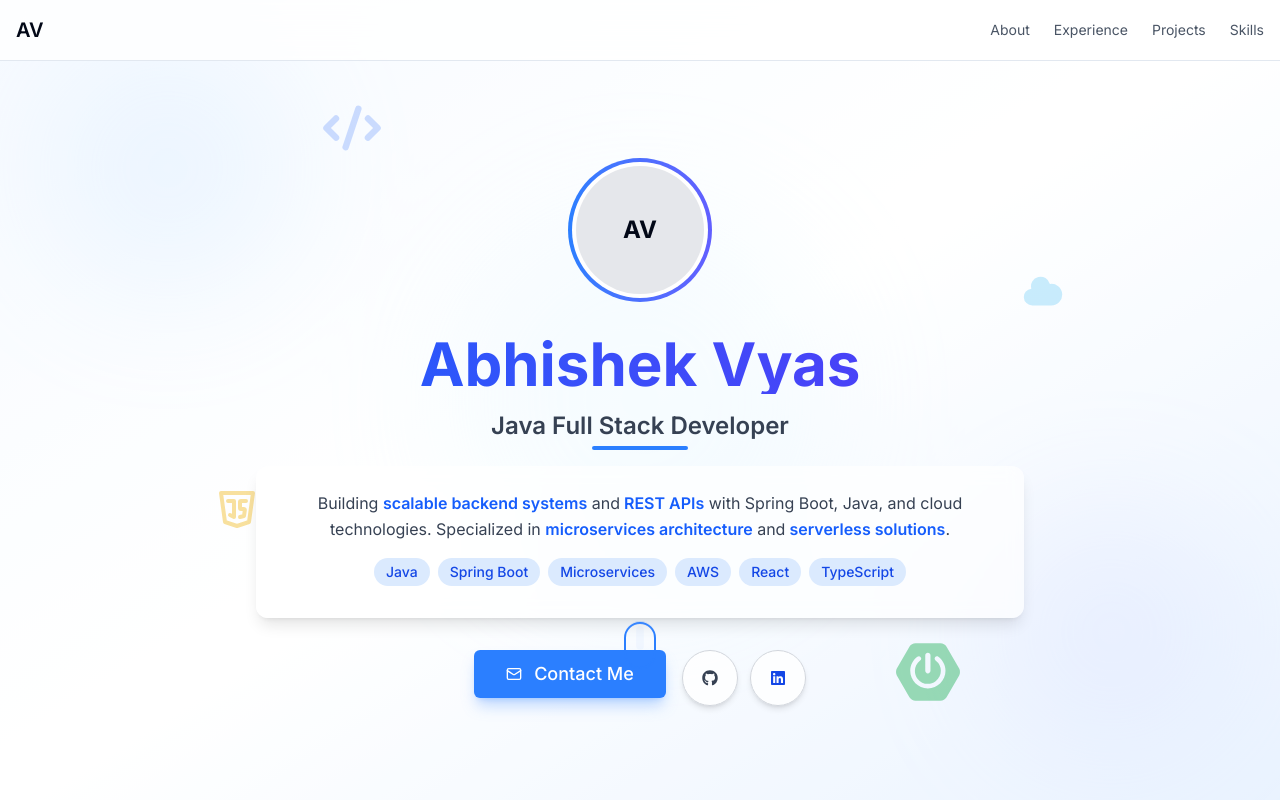
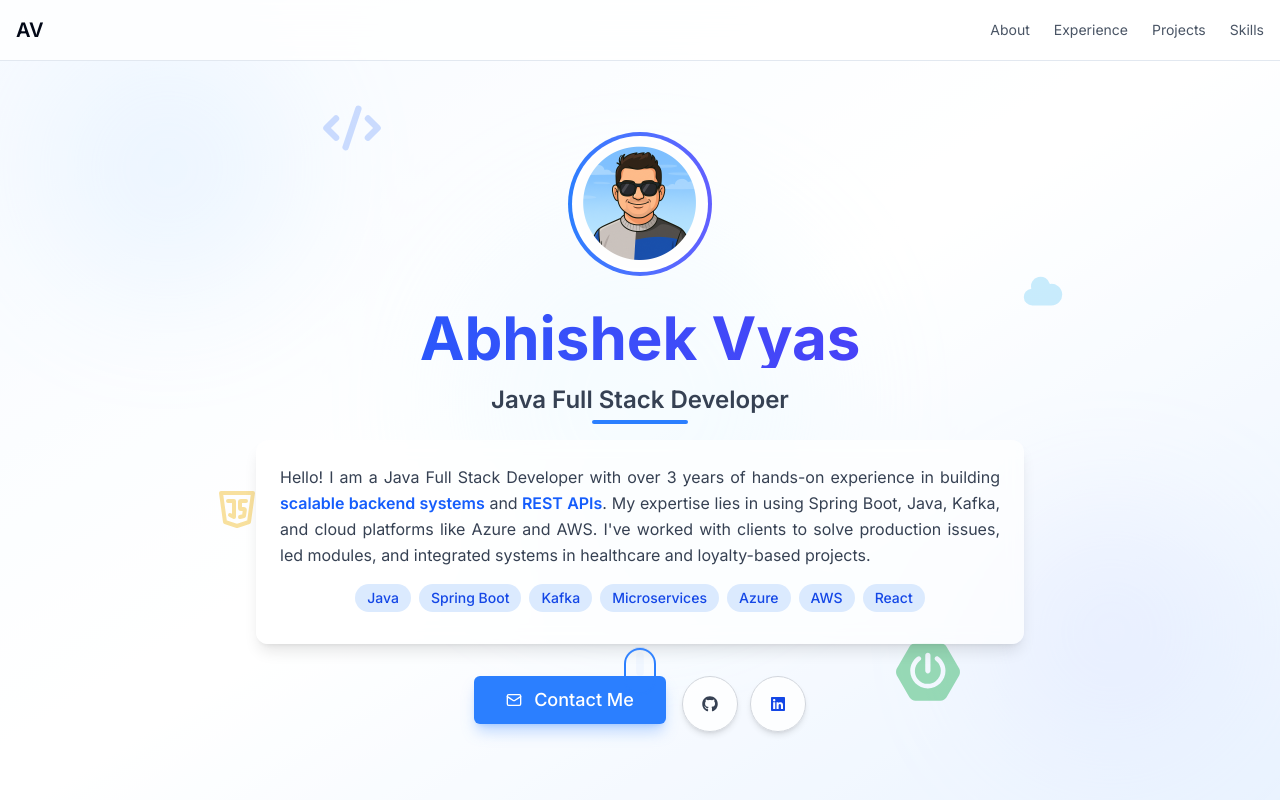
Before and after one commit to abhishek08vyas/portfolio, a Next.js app: page / in a window 1280 px wide. Shown: the top 800 px of the page. Built offline with nearby package versions, Linux system fonts and the light colour scheme.

Commit message:
updated hero

```diff
--- a/src/components/Hero.tsx
+++ b/src/components/Hero.tsx
@@ -4,6 +4,7 @@ import { HiCode, HiCloud } from "react-icons/hi";
 import { TbBrandJavascript } from "react-icons/tb";
 import { SiSpringboot } from "react-icons/si";
 import { Button } from "./ui/button";
+import Image from "next/image";
 
 export const Hero = () => {
   return (
@@ -41,11 +42,16 @@ export const Hero = () => {
           <div className="relative w-36 h-36 mx-auto mb-8">
             <div className="absolute inset-0 rounded-full bg-gradient-to-r from-blue-500 to-indigo-500 animate-spin-slow"></div>
             <div className="absolute inset-1 rounded-full bg-white"></div>
-            <div className="absolute inset-2 rounded-full bg-gray-200 overflow-hidden">
-              {/* Placeholder for profile image */}
-              <div className="w-full h-full bg-gradient-to-br from-primary/10 to-primary/30 flex items-center justify-center text-primary/40 text-2xl font-bold">
-                AV
-              </div>
+            <div className="absolute inset-2 rounded-full overflow-hidden">
+              {/* Placeholder image using Next.js Image component */}
+              <Image
+                src="/images/profile_photo.png"
+                alt="Abhishek Vyas Avatar"
+                width={144}
+                height={144}
+                className="w-full h-full object-cover"
+                priority
+              />
             </div>
           </div>
 
@@ -61,15 +67,15 @@ export const Hero = () => {
           </div>
 
           <div className="bg-white/70 backdrop-blur-sm p-6 rounded-xl shadow-lg mb-8">
-            <p className="text-gray-700 leading-relaxed mb-4">
-              Building <span className="font-semibold text-blue-600">scalable backend systems</span> and
-              <span className="font-semibold text-blue-600"> REST APIs</span> with Spring Boot, Java, and cloud technologies.
-              Specialized in <span className="font-semibold text-blue-600">microservices architecture</span> and
-              <span className="font-semibold text-blue-600"> serverless solutions</span>.
+            <p className="text-gray-700 leading-relaxed mb-4 text-justify">
+              Hello! I am a Java Full Stack Developer with over 3 years of hands-on experience in building
+              <span className="font-semibold text-blue-600"> scalable backend systems</span> and
+              <span className="font-semibold text-blue-600"> REST APIs</span>. My expertise lies in using Spring Boot, Java, Kafka, and cloud platforms like Azure and AWS.
+              I've worked with clients to solve production issues, led modules, and integrated systems in healthcare and loyalty-based projects.
             </p>
 
             <div className="flex flex-wrap justify-center gap-2 mb-2">
-              {["Java", "Spring Boot", "Microservices", "AWS", "React", "TypeScript"].map((skill) => (
+              {["Java", "Spring Boot", "Kafka", "Microservices", "Azure", "AWS", "React"].map((skill) => (
                 <span key={skill} className="px-3 py-1 bg-blue-100 text-blue-700 rounded-full text-sm font-medium">
                   {skill}
                 </span>
@@ -79,7 +85,7 @@ export const Hero = () => {
 
           {/* Call to Action Buttons */}
           <div className="flex flex-wrap gap-4 justify-center">
-            <a href="mailto:your-email@example.com" className="inline-flex group transform transition-transform hover:scale-105">
+            <a href="#contact" className="inline-flex group transform transition-transform hover:scale-105">
               <Button
                 className="bg-blue-500 hover:bg-blue-600 text-white font-medium rounded-md px-8 py-6 gap-3 flex items-center justify-center shadow-lg shadow-blue-500/30 transition-all duration-300 hover:shadow-blue-600/40"
               >
@@ -89,14 +95,14 @@ export const Hero = () => {
             </a>
 
             <div className="flex gap-3">
-              <a href="https://github.com/yourusername" target="_blank" rel="noopener noreferrer" className="transform transition-transform hover:scale-105">
+              <a href="#" aria-label="GitHub Profile" className="transform transition-transform hover:scale-105">
                 <Button variant="outline" className="gap-2 bg-white/80 hover:bg-white border-gray-300 shadow-md h-14 w-14 rounded-full p-0 flex items-center justify-center">
                   <FaGithub className="w-6 h-6 text-gray-700" />
                   <span className="sr-only">GitHub</span>
                 </Button>
               </a>
 
-              <a href="https://linkedin.com/in/yourusername" target="_blank" rel="noopener noreferrer" className="transform transition-transform hover:scale-105">
+              <a href="#" aria-label="LinkedIn Profile" className="transform transition-transform hover:scale-105">
                 <Button variant="outline" className="gap-2 bg-white/80 hover:bg-white border-gray-300 shadow-md h-14 w-14 rounded-full p-0 flex items-center justify-center">
                   <FaLinkedin className="w-6 h-6 text-blue-700" />
                   <span className="sr-only">LinkedIn</span>
```
Also changed, not shown: public/images/profile_photo.png (added).
